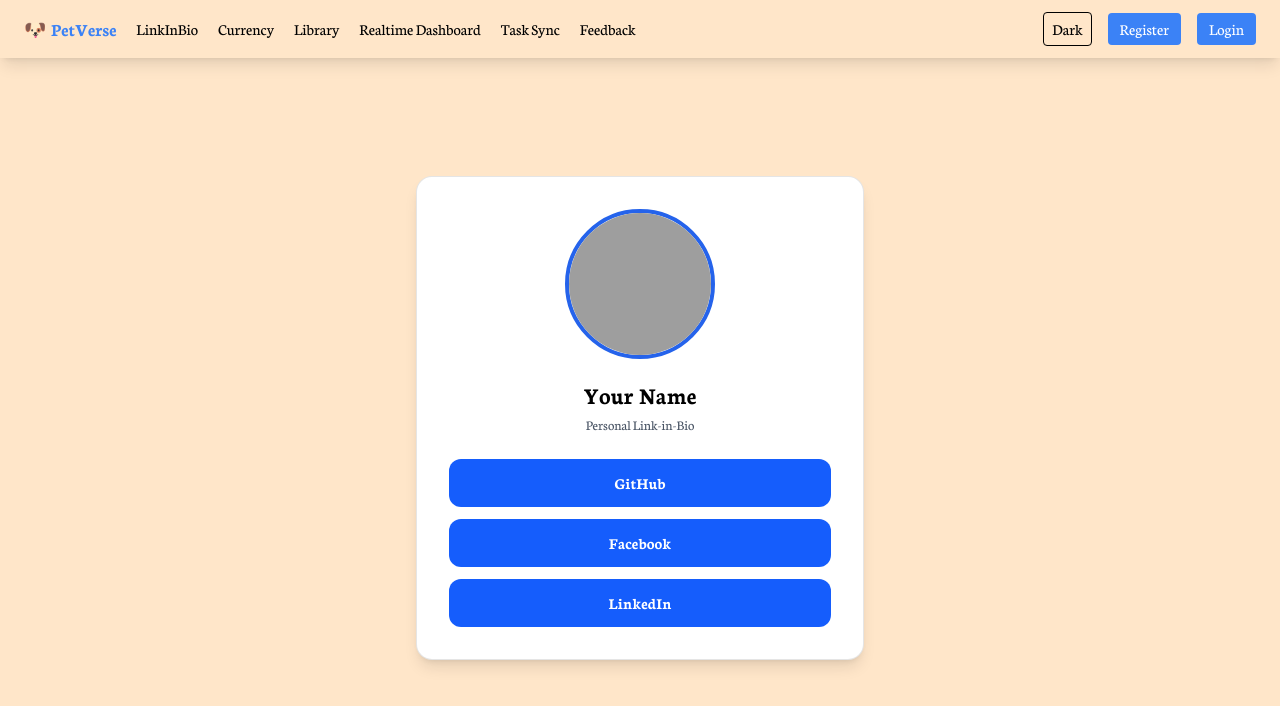
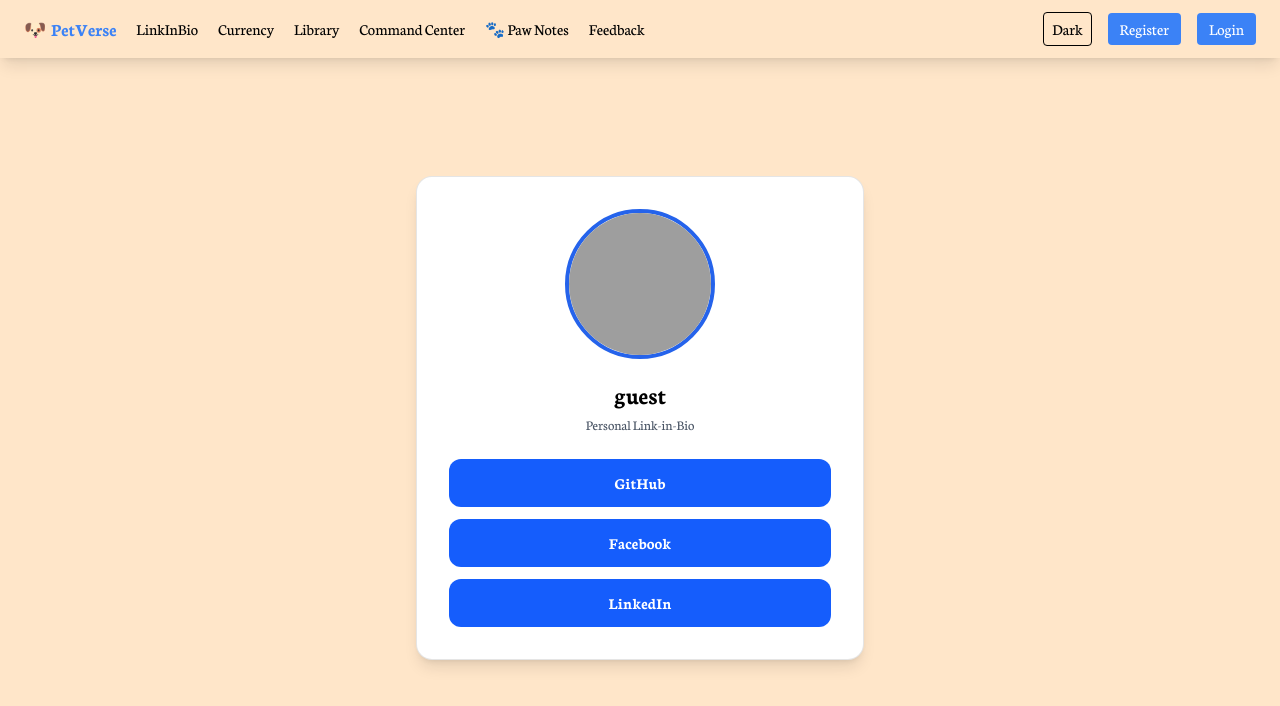
Before and after one commit to UnicornZ55/FullStackFinalProject, a React app in the folder mobile-final/: page /link-in-bio in a window 1280 px wide. Shown: the top 706 px of the page. Built offline with nearby package versions, Linux system fonts and the light colour scheme; grey boxes are pictures that could not be loaded; the HTML template or start-up script is replaced by a standard one.

Commit message:
change navbar mobile name

```diff
--- a/mobile-final/src/components/Navbar.jsx
+++ b/mobile-final/src/components/Navbar.jsx
@@ -56,11 +56,11 @@ export default function Navbar(){
     </Link>
 
     <Link to="/multi-source-dashboard">
-      Realtime Dashboard
+      Command Center
     </Link>
 
     <Link to="/offline-task-sync">
-      Task Sync
+      🐾 Paw Notes
     </Link>
 
     {/* admin only */}
--- a/mobile-final/src/pages/LibraryHome.jsx
+++ b/mobile-final/src/pages/LibraryHome.jsx
@@ -106,7 +106,7 @@ export default function LibraryHome() {
 
   return (
     <main className="mx-auto max-w-4xl px-4 py-8">
-      <h1 className="text-2xl font-bold">Deep-Link Library Explorer</h1>
+      <h1 className="text-2xl font-bold">The Completed Guide to Pet Care</h1>
       <p className="mt-1 text-sm text-gray-500">Tap a book to view lazy-loaded details</p>
 
       <div className="mt-6 space-y-3">
--- a/mobile-final/src/pages/LinkInBio.jsx
+++ b/mobile-final/src/pages/LinkInBio.jsx
@@ -1,4 +1,5 @@
 import { useState } from "react";
+import { useAuthStore } from "../store/useAuthStore";
 
 const LINKS = ["GitHub", "Facebook", "LinkedIn"];
 
@@ -11,6 +12,15 @@ function getRandomHexColor() {
 
 export default function LinkInBio() {
   const [borderColor, setBorderColor] = useState("#2563eb");
+  const user = useAuthStore((s) => s.user);
+
+  const displayName =
+    user?.username ||
+    user?.user?.username ||
+    user?.name ||
+    user?.user?.name ||
+    user?.email?.split("@")[0] ||
+    "guest";
 
   const handlePress = (platform) => {
     setBorderColor(getRandomHexColor());
@@ -27,7 +37,7 @@ export default function LinkInBio() {
           style={{ borderColor }}
         />
 
-        <h1 className="mt-5 text-2xl font-bold">Your Name</h1>
+        <h1 className="mt-5 text-2xl font-bold">{displayName}</h1>
         <p className="mt-1 text-sm text-gray-600">Personal Link-in-Bio</p>
 
         <div className="mt-6 flex flex-col gap-3">
--- a/mobile-final/src/pages/MultiSourceDashboard.jsx
+++ b/mobile-final/src/pages/MultiSourceDashboard.jsx
@@ -141,7 +141,7 @@ export default function MultiSourceDashboard() {
     <main className="mx-auto max-w-5xl px-4 py-8">
       <div className="mb-6 flex items-center justify-between gap-3">
         <div>
-          <h1 className="text-3xl font-bold">Real-time Multi-Source Dashboard</h1>
+          <h1 className="text-3xl font-bold">PetVerse Command Center</h1>
           <p className="mt-1 text-sm text-gray-600">Last updated: {updatedLabel}</p>
         </div>
 
--- a/mobile-final/src/pages/OfflineTaskSynchronizer.jsx
+++ b/mobile-final/src/pages/OfflineTaskSynchronizer.jsx
@@ -129,9 +129,9 @@ export default function OfflineTaskSynchronizer() {
     <main className="mx-auto max-w-4xl px-4 py-8">
       <header className="mb-5 flex flex-wrap items-center justify-between gap-3">
         <div>
-          <h1 className="text-3xl font-bold">Offline-First Task Synchronizer</h1>
+          <h1 className="text-3xl font-bold">🐾 Paw Notes</h1>
           <p className="mt-1 text-sm text-gray-600">
-            Add tasks anytime. Pending tasks auto-sync in FIFO order when online.
+            Leave quick tasks and sync them later.
           </p>
         </div>
 
```
